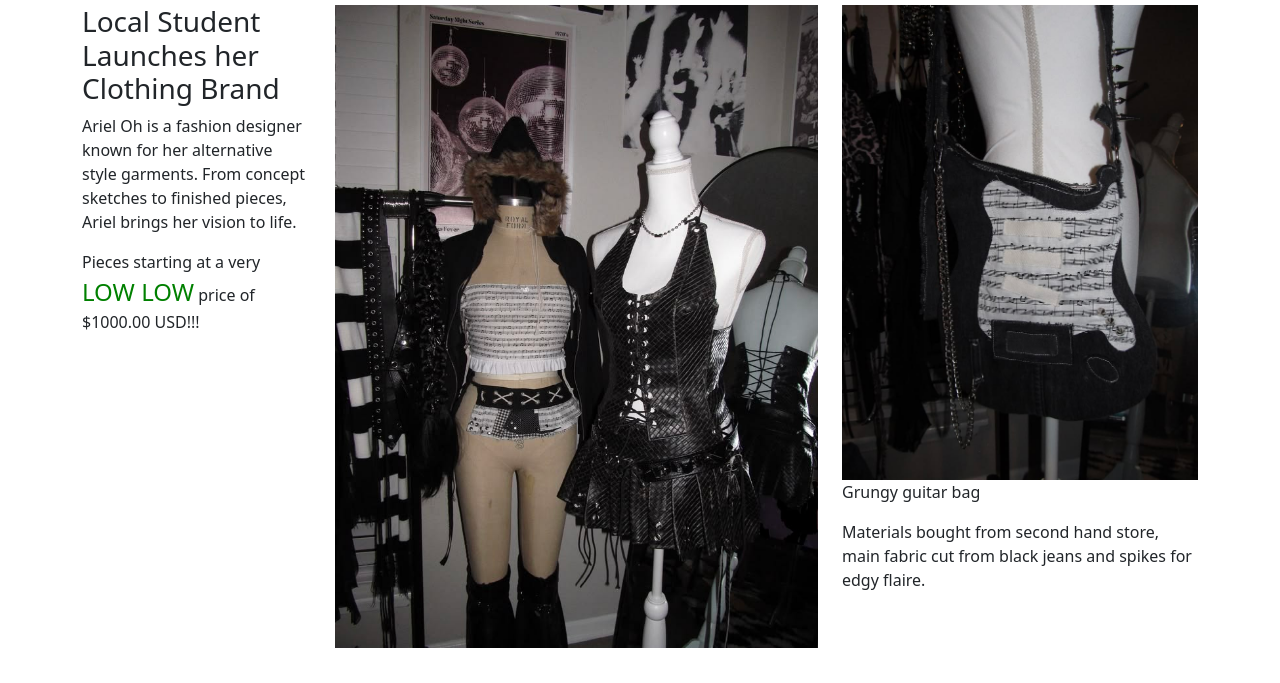
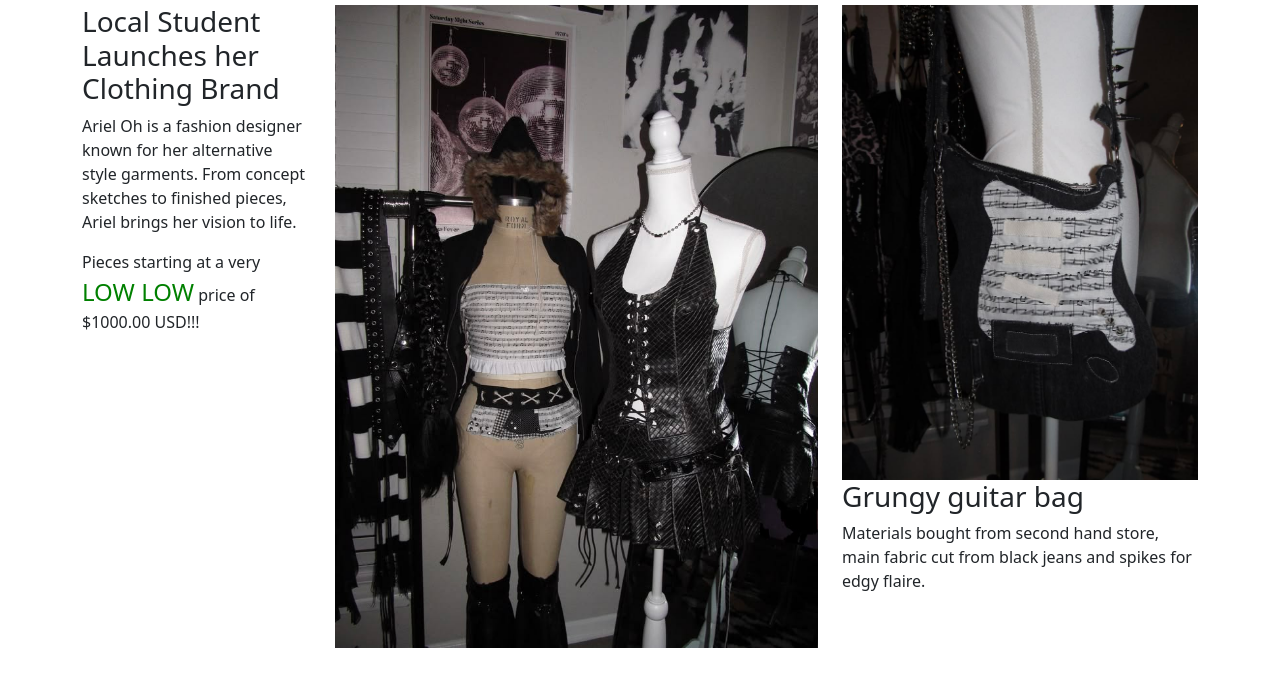
Before and after one commit to ohariel/responsive-design, a plain HTML site: page index.html in a window 1280 px wide. Shown: the part 117-800 px from the top of the page. Drawn offline with nearby package versions, Linux system fonts and the light colour scheme.

Commit message:
Update index.html

```diff
--- a/index.html
+++ b/index.html
@@ -34,7 +34,7 @@
 	<div class="col-4">
 		<img class="img-fluid" src="assets/img/guitar bag.jpg">
 
-		<p>Grungy guitar bag</p>
+		<h3>Grungy guitar bag</h3>
 		<p>Materials bought from second hand store, main fabric cut from black jeans and spikes for edgy flaire.</p>
 	</div><!--End Column 4 which is the right one-->
 
```
